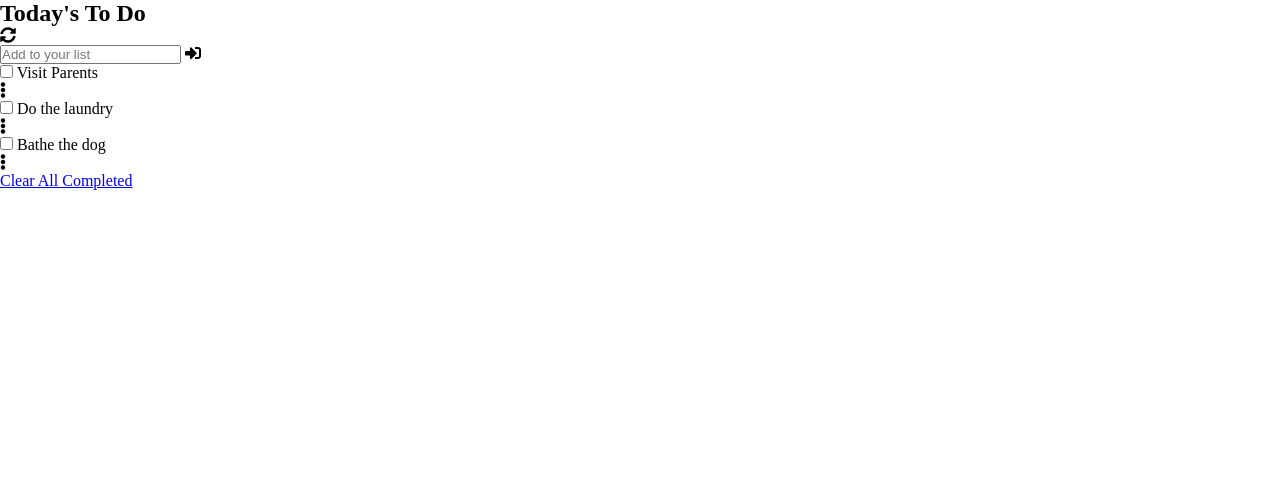
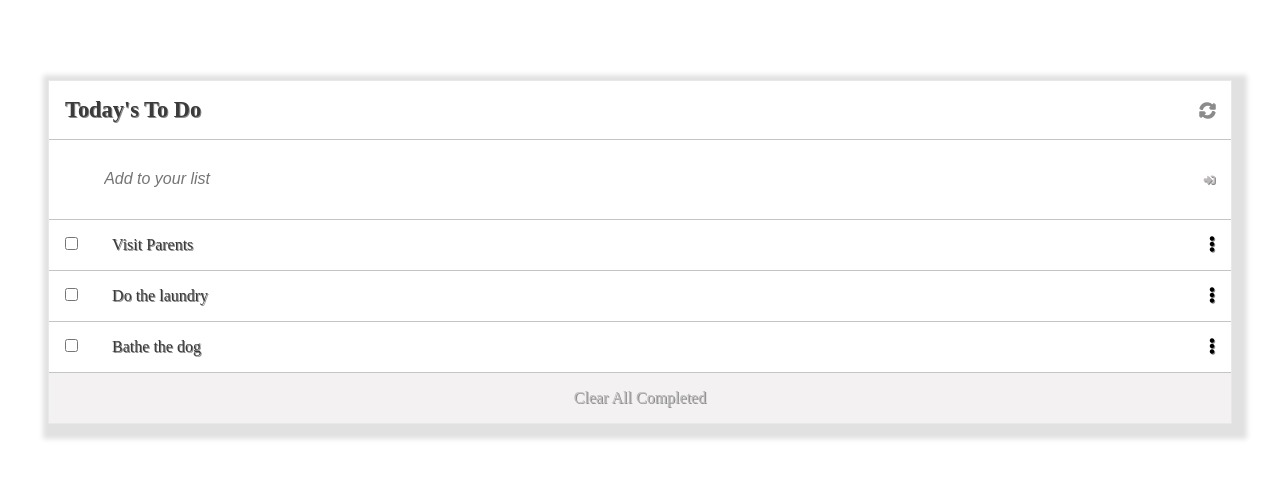
Before and after one commit to Gambit142/To-Do-List-Project, a website built with webpack: page src/index.html in a window 1280 px wide. Built offline with nearby package versions, Linux system fonts and the light colour scheme.

Commit message:
Add several declarations to the style sheet to make the outlook of the to-do-list project have a nice outlook

```diff
--- a/src/style.css
+++ b/src/style.css
@@ -2,4 +2,79 @@
   margin: 0;
   padding: 0;
   box-sizing: border-box;
+  text-decoration: none;
 }
+
+.container {
+  margin: 5rem 3rem 0 3rem;
+  border: 1px solid rgba(139, 139, 139, 0.2);
+  text-shadow: 1px 1px rgb(139, 139, 139);
+  box-shadow: 5px 5px 5px 10px #e2e1e1;
+}
+
+.header {
+  display: flex;
+  justify-content: space-between;
+  align-items: center;
+  padding: 1rem;
+  border-bottom: 1px solid rgba(109, 108, 108, 0.4);
+}
+
+.header h1 {
+  font-size: 1.4rem;
+  color: rgb(59, 59, 59);
+}
+
+.reload::before {
+  content: "\f2f1";
+  color: rgb(139, 139, 139);
+}
+
+.form-container {
+  display: flex;
+  justify-content: space-between;
+  align-items: center;
+  width: 100%;
+  border-bottom: 1px solid rgba(109, 108, 108, 0.4);
+  padding: 1rem;
+}
+
+#text-field {
+  width: 95%;
+  border: none;
+  padding: 1rem;
+}
+
+#text-field::placeholder {
+  font-size: 1rem;
+  font-style: italic;
+}
+
+.enter {
+  content: "\f2f6";
+  font-size: 0.7rem;
+  color: rgb(187, 185, 185);
+}
+
+.task-description {
+  margin-left: 1.88rem;
+  color: rgb(59, 59, 59);
+}
+
+.task-div {
+  display: flex;
+  justify-content: space-between;
+  align-items: center;
+  padding: 1rem;
+  border-bottom: 1px solid rgba(109, 108, 108, 0.4);
+}
+
+.clear-div {
+  text-align: center;
+  padding: 1rem;
+  background-color: rgb(243, 241, 241);
+}
+
+.clear-div a {
+  color: rgb(187, 185, 185);
+}
```
